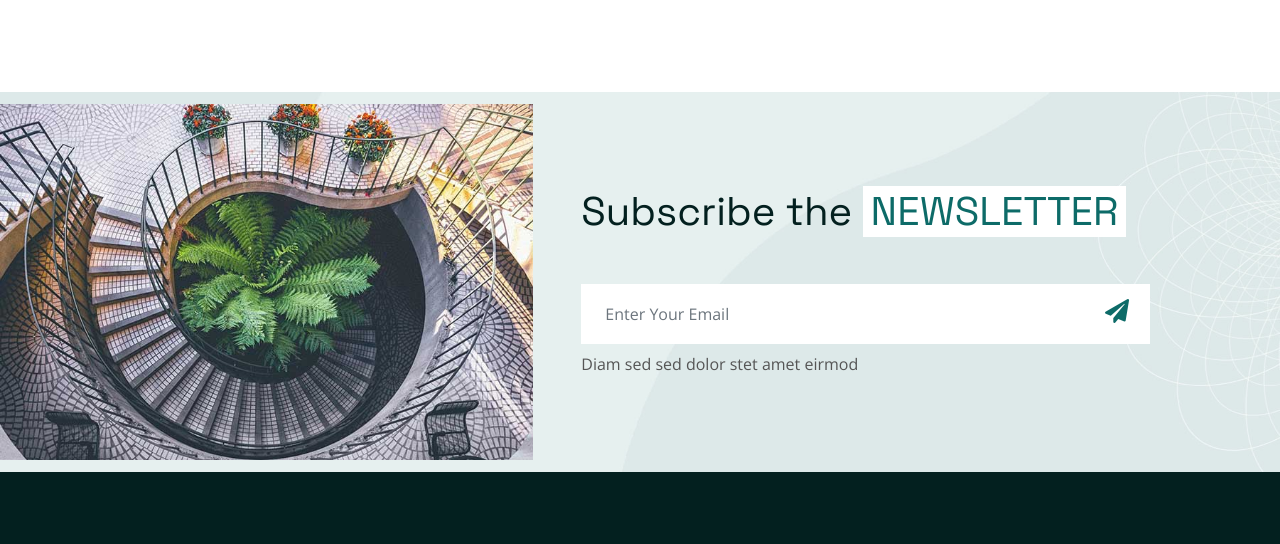
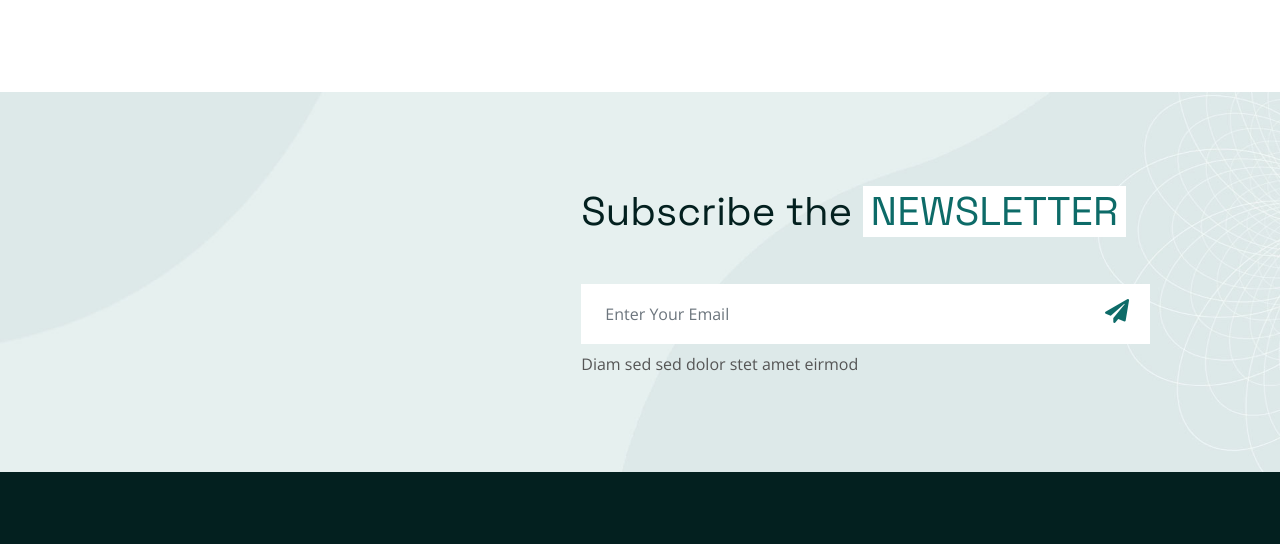
Before and after one commit to davidedusanchez0/La-fuerza, a plain HTML site: page project.html in a window 1280 px wide. Shown: the part 1309-1853 px from the top of the page. Drawn offline with nearby package versions, Linux system fonts and the light colour scheme.

Commit message:
description
change

```diff
--- a/project.html
+++ b/project.html
@@ -250,7 +250,7 @@
         <div class="container p-0">
             <div class="row g-0 align-items-center">
                 <div class="col-md-5 ps-lg-0 text-start wow fadeIn" data-wow-delay="0.2s">
-                    <img class="img-fluid w-100" src="img/newsletter.jpg" alt="">
+                    <img class="img-fluid w-100" src="img/newsletter." alt="">
                 </div>
                 <div class="col-md-7 py-5 newsletter-text wow fadeIn" data-wow-delay="0.5s">
                     <div class="p-5">
```
